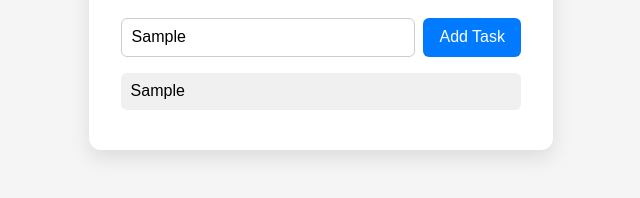
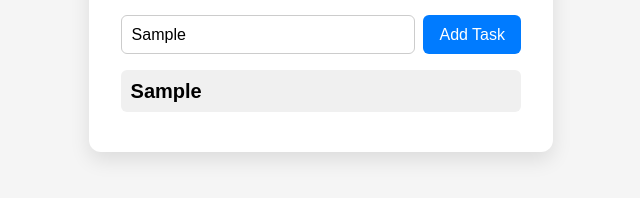
Before and after one commit to ahmadmortada0/Task-List, a plain HTML site: page index.html in a window 1280 px wide. Both pictures are taken after typing "Sample" into the empty fields and a click on the button "Add Task". Shown: the part 374-572 px from the top of the page, 319-959 px from the left. Drawn offline with Linux system fonts and the light colour scheme.

Commit message:
adding <> class to each created li to change font style

```diff
--- a/script/logic.js
+++ b/script/logic.js
@@ -6,6 +6,7 @@ function addElement(){
     const text = document.createTextNode(value)
     li.appendChild(text)
     ul.appendChild(li)
+    li.classList.add("style-li")
     li.addEventListener("click", deleteElement);
 }
 
--- a/styles/style.css
+++ b/styles/style.css
@@ -71,6 +71,8 @@ body {
   .task-list li:hover {
     background: #e0e0e0;
   }
-  .invisible{
-    display: none;
+  .style-li{
+    font-size: 20px;
+    font-family: sans-serif;
+    font-weight: 900;
   }
```
